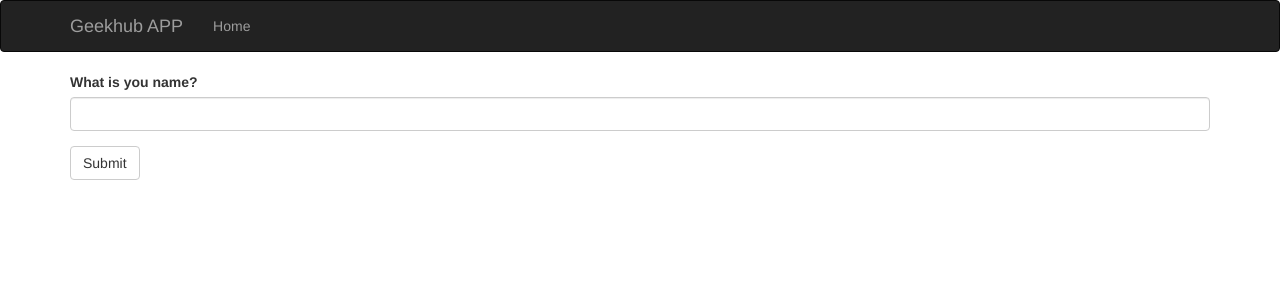
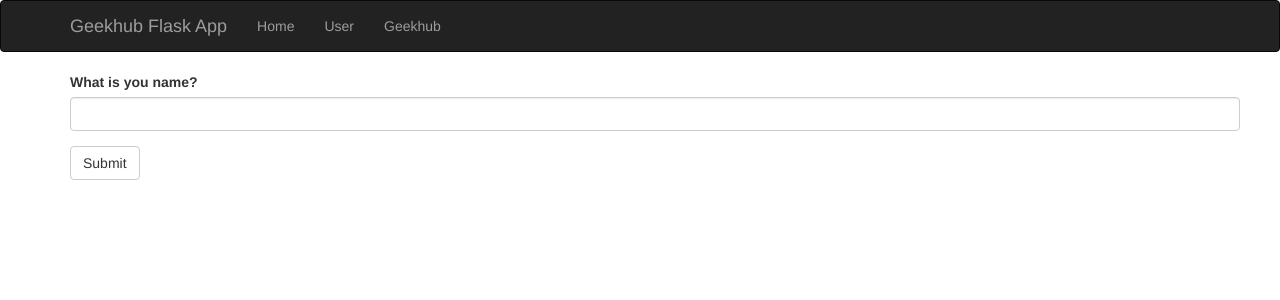
Before and after one commit to geekhub-python/flask-geekhub-app, a Flask app: page /user in a window 1280 px wide. Shown: the top 300 px of the page. Run offline with Flask 2, Linux system fonts and the light colour scheme; some libraries are stand-ins or nearby versions.

Commit message:
Form refactor

```diff
--- a/templates/base.html
+++ b/templates/base.html
@@ -13,11 +13,13 @@
                 <span class="icon-bar"></span>
                 <span class="icon-bar"></span>
             </button>
-            <a class="navbar-brand" href="/">Geekhub APP</a>
+            <a class="navbar-brand" href="/">Geekhub Flask App</a>
         </div>
         <div class="navbar-collapse collapse">
             <ul class="nav navbar-nav">
-                <li><a href="/">Home</a></li>
+                <li><a href="{{ url_for('index') }}">Home</a></li>
+                <li><a href="{{ url_for('hello_user') }}">User</a></li>
+                <li><a href="{{ url_for('redirect') }}">Geekhub</a></li>
             </ul>
         </div>
     </div>
--- a/templates/user.html
+++ b/templates/user.html
@@ -3,12 +3,16 @@
 {% block title %}GeekHub User{% endblock %}
 
 {% block page_content %}
+    <div class="container">
+        <div class="row">
             {{ wtf.quick_form(form) }}
+        </div>
+    </div>
 
     {% if name %}
         <div class="page-header">
             <h1>Hello, {{ name }}!</h1>
-    <h3>You user agent is  {{ user_agent }}</h3>
+            <h3>You user agent is {{ user_agent }}</h3>
         </div>
     {% endif %}
 {% endblock %}
```
Lines whose indentation alone changed are shown as unchanged.
